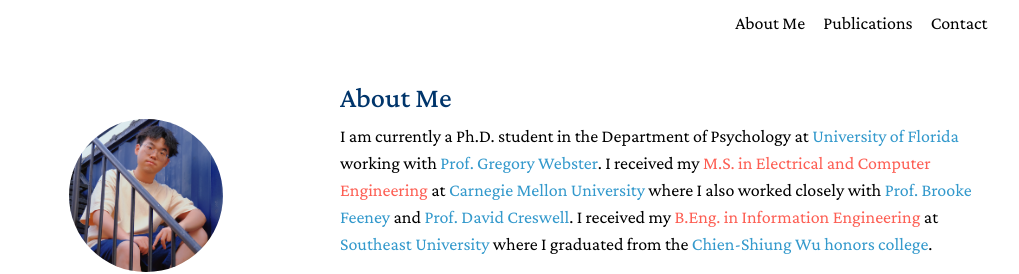
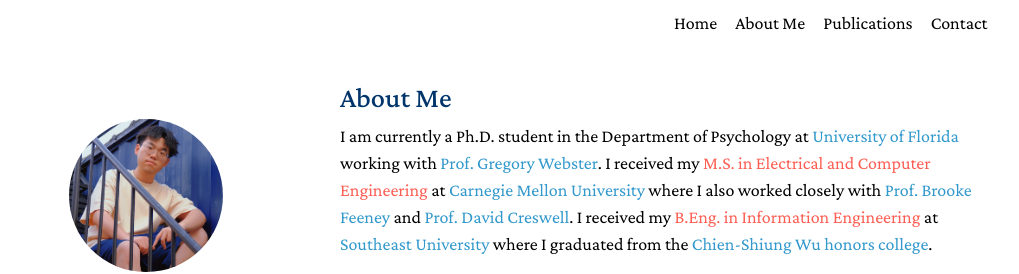
Before and after one commit to zhongchili52/zhongchili52.github.io, a Jekyll site: the page built from index.md, in a window 1280 px wide. Shown: the top 274 px of the page, without its empty margins (130-1149 px from the left). Built offline with Jekyll 4.4.1, drawn with Linux system fonts in a browser that asks for light colours; a style sheet for code colours, icons or effects is not loaded.

Commit message:
Update homepage.html

```diff
--- a/_layouts/homepage.html
+++ b/_layouts/homepage.html
@@ -46,11 +46,10 @@
    <script>
       function myFunction() {
       var x = document.getElementById("myLinks");
-      if (x.style.display === "none") {
+      if (x.style.display === "none")
         x.style.display = "block";
-      } else {
+      else
         x.style.display = "none";
-      }
       }
    </script>
 
@@ -64,6 +63,7 @@
 
       <div id="myLinks">
       {% include navigation.md %}
+      <a href="#" class="normal">Home</a>
       </div>
 
       <a href="javascript:void(0);" class="icon" onclick="myFunction()">
```
